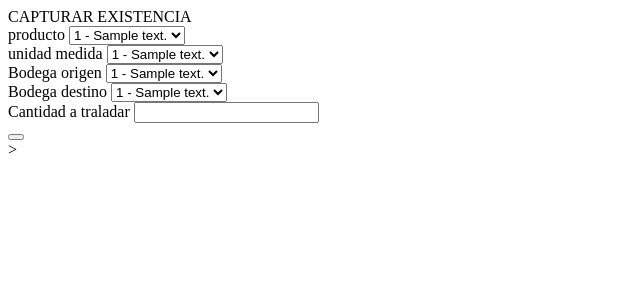
After one commit to Oscar-program/BartioFran, a CodeIgniter app: the page made by application/views/inventarios/trasladosInvent.php in a window 1280 px wide. The commit adds this page. Shown: the top 300 px of the page, without its empty margins (0-640 px from the left). Run offline with CodeIgniter, Linux system fonts and the light colour scheme; tables that the repository leaves empty or names only in its code hold one stand-in row (values such as "Sample post"); the template is opened without the code that fills it: most values are stand-ins (such as "Sample title", 1, 10 or a date in 2020).

Commit message:
Modificando ventanas para  ingreso de  inventarios

```diff
--- /dev/null
+++ b/application/views/inventarios/trasladosInvent.php
@@ -0,0 +1,120 @@
+<!DOCTYPE html>
+<html lang="en">
+<head>
+    <meta charset="UTF-8">
+    <meta name="viewport" content="width=device-width, initial-scale=1.0">
+    <title>Document</title>
+</head>
+<body class="m-0 row justify-content-center">
+    <div class ="container-fluid" >
+        <div class="card">
+            <div class="card-header bg-danger">
+                CAPTURAR EXISTENCIA
+            </div>
+
+             <div class="card-body">
+                <form action="">
+                <div class="row">
+                        <div class="col-sm" style="display: inline-block;">
+                                <label for="producto">producto</label>
+
+
+                                <select name="producto" id="producto"  class="form-control chosen">
+                                <?php foreach ($listaProductos as $row): ?>
+                                    <option value="<?php echo $row->productoID; ?>">
+                                    <?php echo $row->productoID . " - " .  $row->prodDescripcion; ?>
+                                    </option>
+                                <?php endforeach ?>
+
+                                </select>
+                        </div>
+
+                </div>
+                <div class="row">
+                        <div class="col-sm" style="display: inline-block;">
+                                <label for="producto">unidad medida</label>
+
+
+                                <select name="producto" id="producto"  class="form-control chosen">
+                                <?php foreach ($listaProductos as $row): ?>
+                                    <option value="<?php echo $row->productoID; ?>">
+                                    <?php echo $row->productoID . " - " .  $row->prodDescripcion; ?>
+                                    </option>
+                                <?php endforeach ?>
+
+                                </select>
+                        </div>
+
+                </div>
+
+                <div class="row">
+                        <div class="col-sm" style="display: inline-block;">
+                                <label for="producto">Bodega origen</label>
+
+
+                                <select name="producto" id="producto"  class="form-control chosen">
+                                <?php foreach ($listaProductos as $row): ?>
+                                    <option value="<?php echo $row->productoID; ?>">
+                                    <?php echo $row->productoID . " - " .  $row->prodDescripcion; ?>
+                                    </option>
+                                <?php endforeach ?>
+
+                                </select>
+                        </div>
+
+                    </div>
+
+                    <div class="row">
+                        <div class="col-sm" style="display: inline-block;">
+                                <label for="producto">Bodega destino</label>
+
+
+                                <select name="producto" id="producto"  class="form-control chosen">
+                                <?php foreach ($listaProductos as $row): ?>
+                                    <option value="<?php echo $row->productoID; ?>">
+                                    <?php echo $row->productoID . " - " .  $row->prodDescripcion; ?>
+                                    </option>
+                                <?php endforeach ?>
+
+                                </select>
+                        </div>
+
+                    </div>
+                    <div class="row">
+                        <div class="col-sm" style="display: inline-block;">
+                          <label for="existenciaprod">Cantidad a traladar</label>
+                          <input type="number"   class="form-control "  id ="existenciaprod" name = "existenciaprod" step="any">
+                        </div>
+
+
+
+                    </div>
+
+
+
+
+
+                </form>
+
+            </div>
+            <div class="card-footer text-muted text-right">
+                <button type="submit" class="btn btn-lg btn-outline-danger" title="Procesar"><i class="fa fa-floppy-o" aria-hidden="true"></i></button>
+
+            </div>
+
+        </div>
+
+    </div>
+
+</body>
+</html>
+><script>
+    $("#document").ready(  function(){
+        $("#producto").select2({
+        theme: 'bootstrap4',
+        placeholder: "Select producto",
+        allowClear: true,
+        width: 'resolve',
+    });
+    });
+</script>
```
Also changed, not shown: application/controllers/invProducto_Controller.php (+21 -0 lines), application/views/inventarios/IniciarInventario.php (added, +55 -0 lines), application/views/inventarios/capturarExistencia.php (added, +70 -0 lines), application/views/principal.php (+8 -0 lines), js/invProductos.js (+34 -0 lines), 2 other files.
